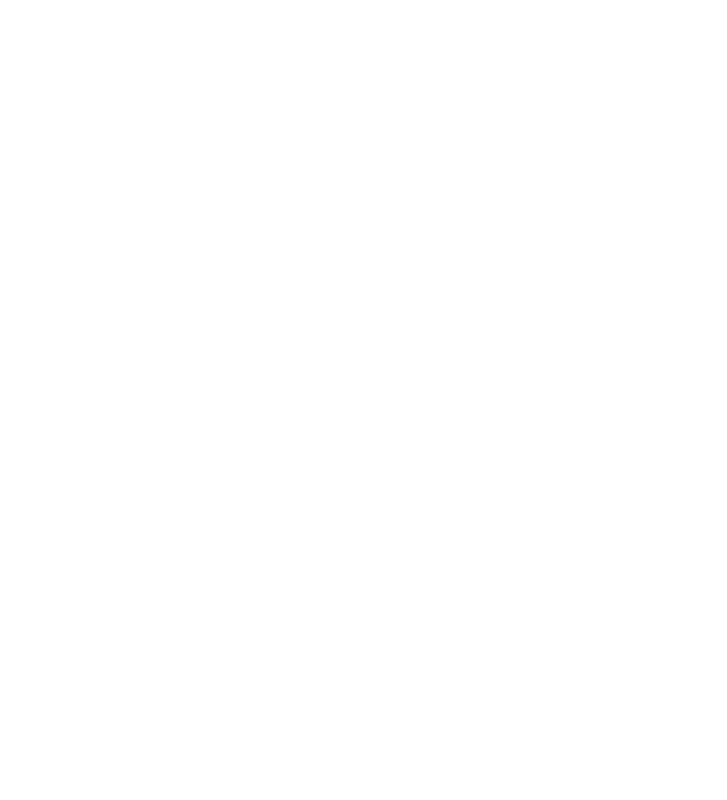
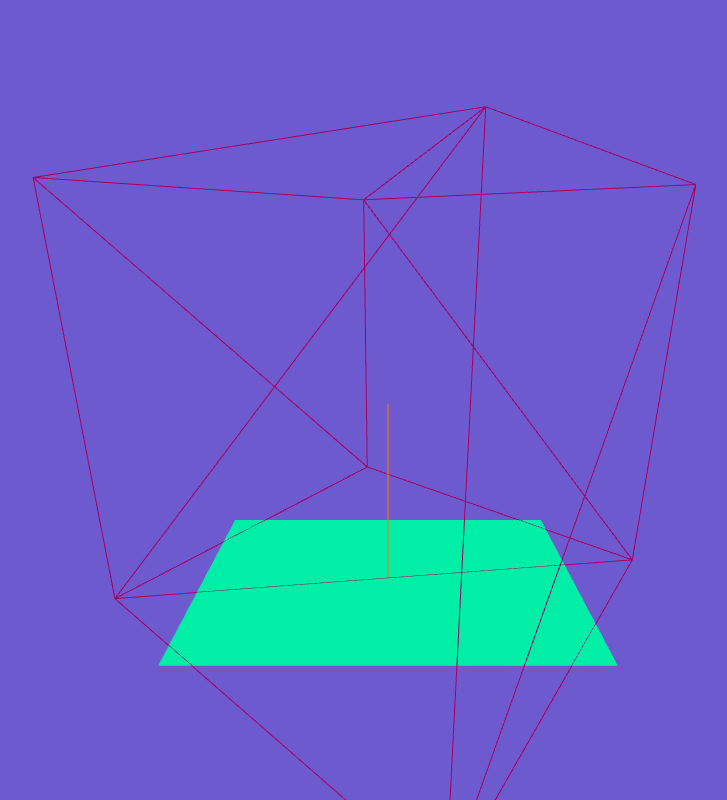
Before and after one commit to daiyi/forest, a plain HTML site: page index.html in a window 1280 px wide. Shown: the whole page, without its empty margins (252-979 px from the left). Drawn offline with Linux system fonts and the light colour scheme.

Commit message:
plant the seed

```diff
--- a/index.html
+++ b/index.html
@@ -1,16 +1,19 @@
 <!DOCTYPE html>
-<html lang='en'>
+<html lang="en">
 <head>
-    <meta charset='utf-8'>
-    <meta http-equiv='X-UA-Compatible' content='IE=edge'>
-    <meta name='viewport' content='width=device-width, initial-scale=1'>
+  <meta charset="utf-8">
+  <meta http-equiv="X-UA-Compatible" content="IE=edge">
+  <meta name="viewport" content="width=device-width, initial-scale=1">
 
-    <title>a forest.</title>
+  <title>a forest.</title>
 
-    <link href='main.css' rel='stylesheet'></link>
+  <link href="main.css" rel="stylesheet"></link>
 </head>
+
 <body>
+  <canvas id="canvas"></canvas>
 
-    <script src='main.js'></script>
+  <script src="threejs.min.js"></script>
+  <script src="main.js"></script>
 </body>
 </html>
--- a/main.css
+++ b/main.css
@@ -0,0 +1,11 @@
+body {
+  margin: 0;
+  padding: 0;
+}
+
+/* make the canvas the size of the viewport */
+canvas {
+  width: 100vw;
+  height: 100vh;
+  display: block;
+}
--- a/main.js
+++ b/main.js
@@ -1 +1,66 @@
-console.log('hi');
+const three = THREE; // guh caps
+const canvas = document.getElementById('canvas');
+
+let scene = new three.Scene();
+let camera = new three.PerspectiveCamera(75, 1, 0.1, 1000);
+let renderer = new three.WebGLRenderer({canvas, antialias: true});
+renderer.setClearColor(0x6E5ACF);
+
+onWindowResize();
+camera.position.z = 12;
+camera.position.y = 9;
+camera.rotateX(-Math.PI/10);
+
+let planeGeometry = new three.PlaneGeometry(10, 6);
+let planeMaterial = new three.MeshBasicMaterial({
+  color: 0x00EEA6,
+  side: THREE.DoubleSide
+});
+let plane = new three.Mesh(planeGeometry, planeMaterial);
+scene.add(plane);
+plane.rotation.x = Math.PI/2;
+
+const cubeLength = 10;
+let cubeGeometry = new THREE.BoxGeometry(cubeLength, cubeLength, cubeLength);
+let cubeMaterial = new THREE.MeshBasicMaterial({
+  color: 0xA50061,
+  wireframe: true
+});
+let cube = new THREE.Mesh(cubeGeometry, cubeMaterial);
+cube.position.y = cubeLength/2;
+scene.add(cube);
+
+
+let material = new three.LineBasicMaterial({color: 0xFF7A00});
+let geometry = new three.Geometry();
+geometry.vertices.push(
+	new three.Vector3(0, 0, 0),
+  new three.Vector3(0, 5, 0)
+);
+let line = new three.Line(geometry, material);
+scene.add(line);
+
+
+function render() {
+  line.rotation.y += 0.003;
+  cube.rotation.y += 0.003;
+
+  renderer.render(scene, camera);
+  requestAnimationFrame(render);
+}
+
+render();
+
+
+//////////////////////////// etc ///////////////////////////////////////////////
+
+function onWindowResize() {
+  const width = window.innerWidth;
+  const height = window.innerHeight;
+
+	camera.aspect = width / height;
+	camera.updateProjectionMatrix();
+	renderer.setSize(width, height);
+}
+
+window.addEventListener('resize', onWindowResize, false);
```
